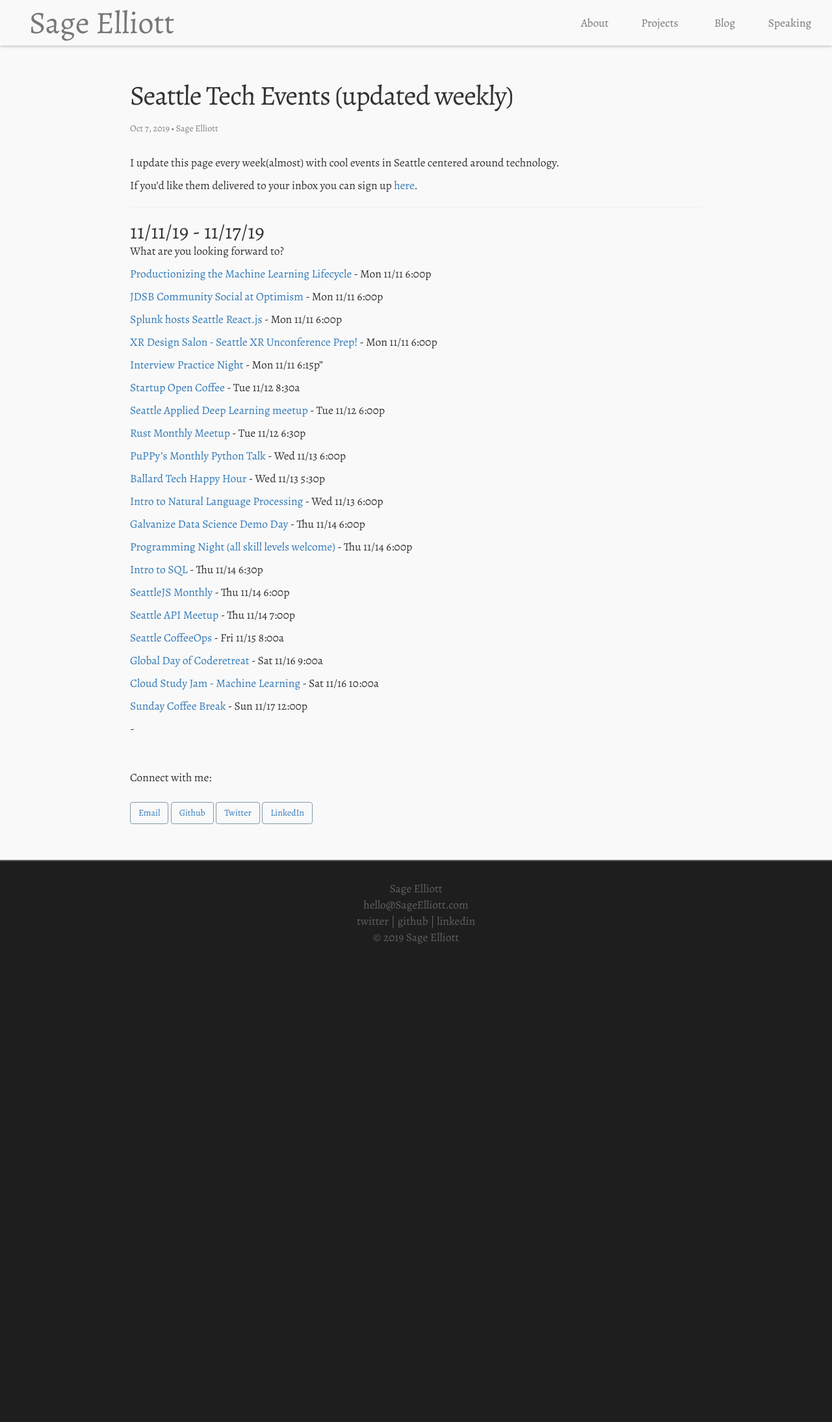
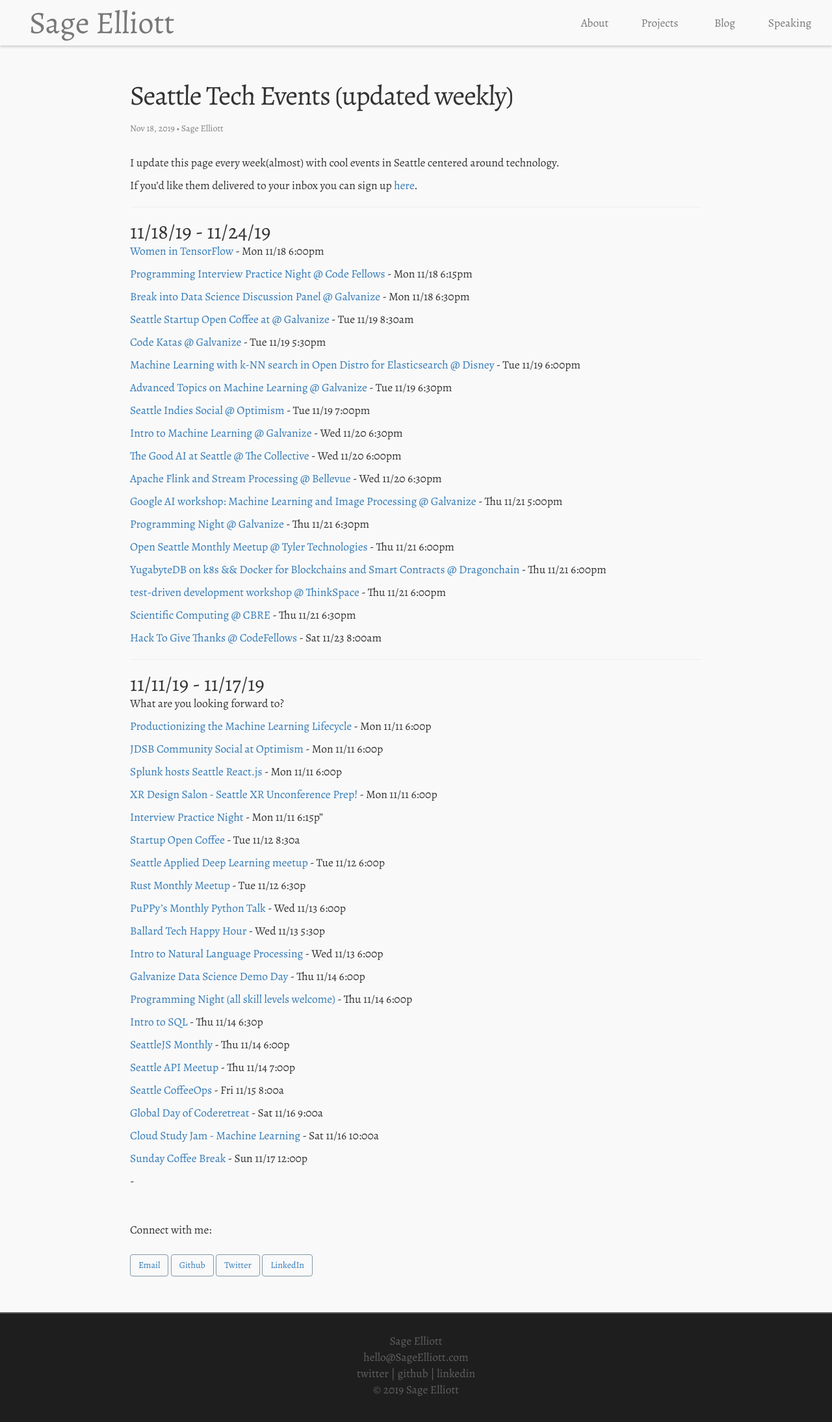
Before and after one commit to sagecodes/sage-blog, a Jekyll site: the page built from _posts/blog/event-posts/2019-8-26-meetups.markdown, in a window 1280 px wide. Shown: the top 2188 px of the page at 65% size. Built offline with Jekyll 4.4.1, drawn with Linux system fonts in a browser that asks for light colours; nearby versions of some CDN libraries; some web fonts are replaced.

Commit message:
Add this week sevents

```diff
--- a/_posts/blog/event-posts/2019-8-26-meetups.markdown
+++ b/_posts/blog/event-posts/2019-8-26-meetups.markdown
@@ -2,7 +2,7 @@
 layout: post
 title:  "Seattle Tech Events (updated weekly)"
 permalink: /seattle-tech-events
-date:   2019-10-07
+date:   2019-11-18
 categories: post
 tags: events seattle
 author: Sage Elliott
@@ -14,6 +14,48 @@
 If you'd like them delivered to your inbox you can sign up [here](https://mailchi.mp/32d244a64668/techseattle).
 
 -------
+
+## 11/18/19 - 11/24/19
+
+[Women in TensorFlow](http://bit.ly/2CSN8FF) - Mon 11/18 6:00pm
+
+[Programming Interview Practice Night @ Code Fellows](http://bit.ly/2NVGoNE) - Mon 11/18 6:15pm
+
+[Break into Data Science Discussion Panel @ Galvanize](http://bit.ly/2KyTluZ) - Mon 11/18 6:30pm
+
+[Seattle Startup Open Coffee at @ Galvanize](http://bit.ly/2QrjUWF) - Tue 11/19 8:30am
+
+[Code Katas @ Galvanize](http://bit.ly/37re79E) - Tue 11/19 5:30pm
+
+[Machine Learning with k-NN search in Open Distro for Elasticsearch @ Disney](http://bit.ly/2NZO4P9) - Tue 11/19 6:00pm
+
+[Advanced Topics on Machine Learning @ Galvanize](http://bit.ly/2Osghx7) - Tue 11/19 6:30pm
+
+[Seattle Indies Social @ Optimism](http://bit.ly/2qr5FpZ) - Tue 11/19 7:00pm
+
+[Intro to Machine Learning @ Galvanize](http://bit.ly/2CWd9nC) - Wed 11/20 6:30pm
+
+[The Good AI at Seattle @ The Collective](http://bit.ly/331sJJg) - Wed 11/20 6:00pm
+
+[Apache Flink and Stream Processing @ Bellevue](http://bit.ly/2qfWHMx) - Wed 11/20 6:30pm
+
+[Google AI workshop: Machine Learning and Image Processing @ Galvanize](http://bit.ly/32Vy9Fx) - Thu 11/21 5:00pm
+
+[Programming Night @ Galvanize](http://bit.ly/2r0tPrB) - Thu 11/21 6:30pm
+
+[Open Seattle Monthly Meetup @ Tyler Technologies](http://bit.ly/32Z7kjY) - Thu 11/21 6:00pm
+
+[YugabyteDB on k8s && Docker for Blockchains and Smart Contracts @ Dragonchain](http://bit.ly/2Xn6iNA) - Thu 11/21 6:00pm
+
+[test-driven development workshop @ ThinkSpace](http://bit.ly/2KxQKBm) - Thu 11/21 6:00pm
+
+[Scientific Computing @ CBRE](http://bit.ly/2O0MgoZ) - Thu 11/21 6:30pm
+
+[Hack To Give Thanks @ CodeFellows](http://bit.ly/35f6VeC) - Sat 11/23 8:00am
+
+
+
+-------------------------------------------------------
 
 ## 11/11/19 - 11/17/19
 
```
